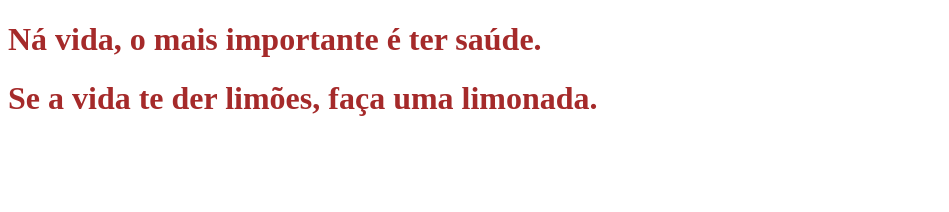
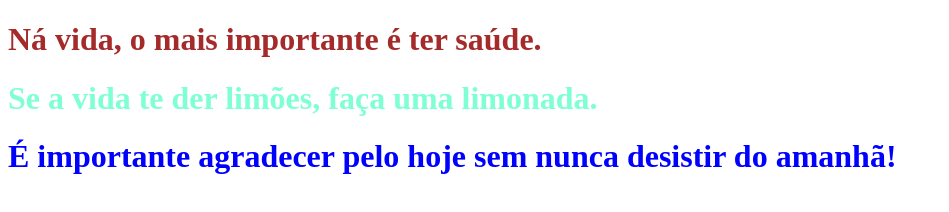
Before and after one commit to SocratesCCMuquepe/projecto-do-modulo1, a plain HTML site: page index.html in a window 1280 px wide. Shown: the whole page, without its empty margins (0-949 px from the left). Drawn offline with Linux system fonts and the light colour scheme.

Commit message:
frase motivacional 3

```diff
--- a/index.html
+++ b/index.html
@@ -7,6 +7,7 @@
 </head>
 <body>
     <h1 style="color: brown;">Ná vida, o mais importante é ter saúde.</h1>
-    <h1 style="color: brown;">Se a vida te der limões, faça uma limonada.</h1>
+    <h1 style="color: aquamarine;">Se a vida te der limões, faça uma limonada.</h1>
+    <h1 style="color: blue;">É importante agradecer pelo hoje sem nunca desistir do amanhã!</h1>
 </body>
 </html>
```
